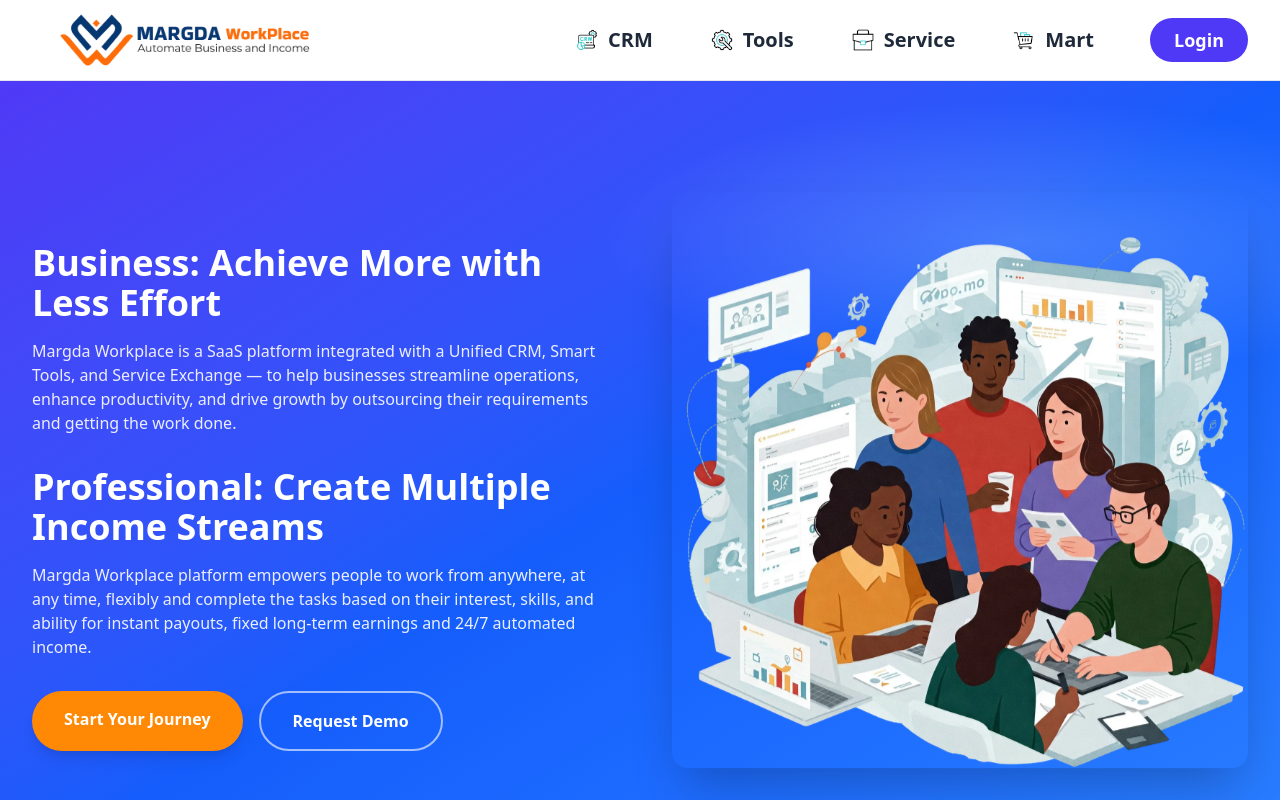
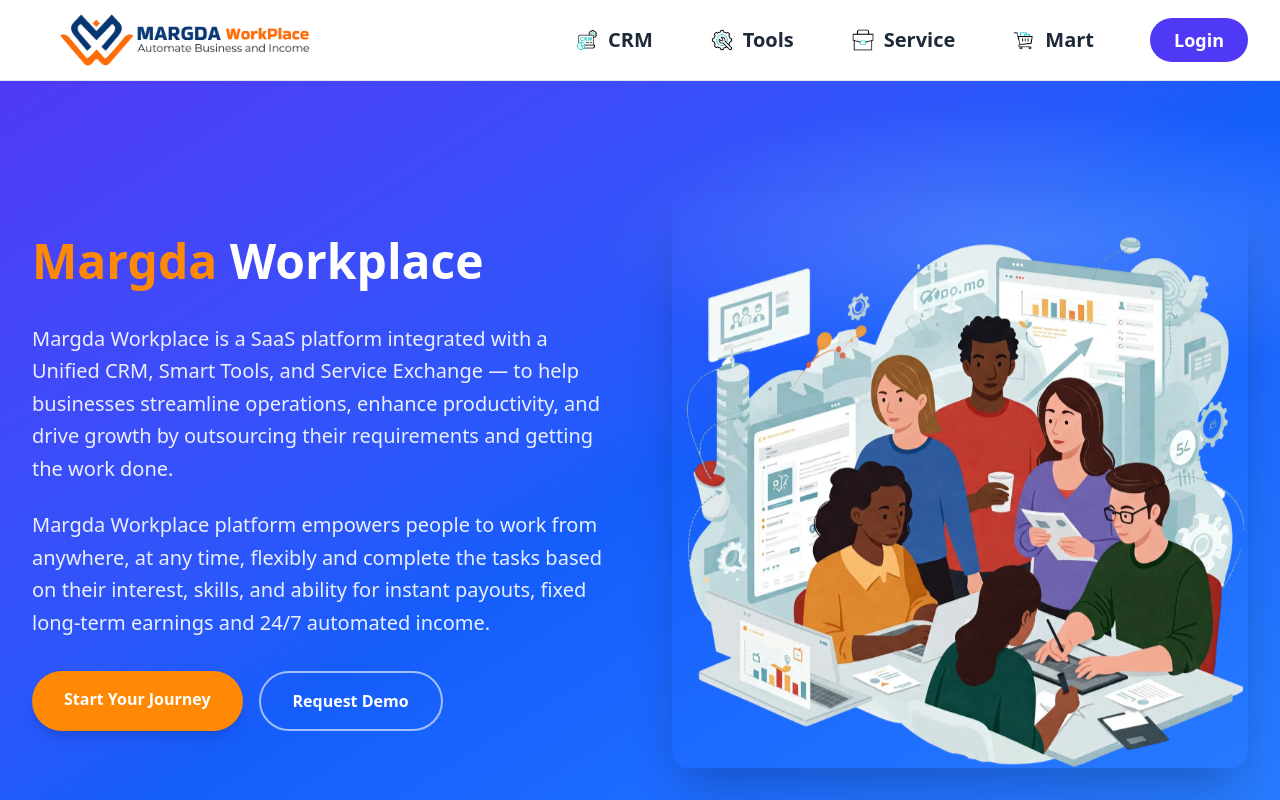
Before and after one commit to margda-workplace/margda, a Next.js app: page / in a window 1280 px wide. Shown: the top 800 px of the page. Built offline with nearby package versions, Linux system fonts and the light colour scheme.

Commit message:
changed the hero section

```diff
--- a/src/app/components/banner.js
+++ b/src/app/components/banner.js
@@ -11,55 +11,41 @@
       <div className="max-w-7xl mx-auto px-6 md:px-8 py-20 md:py-28 relative">
         <div className="grid grid-cols-1 lg:grid-cols-2 gap-12 items-center">
           {/* Text Content */}
-          <div>
-            {/* <motion.h1
-              initial={{ opacity: 0, y: 15 }}
-              animate={{ opacity: 1, y: 0 }}
-              transition={{ duration: 0.6 }}
-              className="text-4xl md:text-5xl lg:text-6xl font-extrabold leading-tight"
-            >
-              <span className="text-orange-300">Margda Workplace</span> - One Platform for Everything
-            </motion.h1> */}
-
+          <div className="space-y-8">
             <motion.h2
               initial={{ opacity: 0, y: 15 }}
               animate={{ opacity: 1, y: 0 }}
               transition={{ duration: 0.8, delay: 0.1 }}
-              className="mt-8 text-4xl font-bold"
+              className="text-5xl font-bold leading-tight"
             >
-              Business: Achieve More with Less Effort
+              <span className="text-orange-400">Margda</span> Workplace
             </motion.h2>
+
+            <div className="space-y-6">
               <motion.p
                 initial={{ opacity: 0, y: 15 }}
                 animate={{ opacity: 1, y: 0 }}
                 transition={{ duration: 0.8, delay: 0.2 }}
-              className="mt-4 text-white/90 max-w-xl"
+                className="text-white/90 max-w-xl text-xl leading-relaxed"
               >
                 Margda Workplace is a SaaS platform integrated with a Unified CRM, Smart Tools, and Service Exchange — to help businesses streamline operations, enhance productivity, and drive growth by outsourcing their requirements and getting the work done.
               </motion.p>
 
-            <motion.h2
-              initial={{ opacity: 0, y: 15 }}
-              animate={{ opacity: 1, y: 0 }}
-              transition={{ duration: 0.8, delay: 0.3 }}
-              className="mt-8 text-4xl font-bold"
-            >
-              Professional: Create Multiple Income Streams
-            </motion.h2>
               <motion.p
                 initial={{ opacity: 0, y: 15 }}
                 animate={{ opacity: 1, y: 0 }}
                 transition={{ duration: 0.8, delay: 0.4 }}
-              className="mt-4 text-white/90 max-w-xl"
+                className="text-white/90 max-w-xl text-xl leading-relaxed"
               >
-              Margda Workplace platform empowers people to work from anywhere, at any time, flexibly and complete the tasks based on their interest, skills, and ability for instant payouts, fixed long-term earnings and  24/7 automated income.
+                Margda Workplace platform empowers people to work from anywhere, at any time, flexibly and complete the tasks based on their interest, skills, and ability for instant payouts, fixed long-term earnings and 24/7 automated income.
               </motion.p>
+            </div>
 
             <motion.div
               initial={{ opacity: 0, y: 15 }}
               animate={{ opacity: 1, y: 0 }}
               transition={{ duration: 0.8, delay: 0.5 }}
-              className="mt-8 flex flex-wrap gap-4"
+              className="flex flex-wrap gap-4"
             >
               <Link
                 href="/login"
@@ -74,15 +60,6 @@
                 Request Demo
               </Link>
             </motion.div>
-
-            {/* <motion.div
-              initial={{ opacity: 0 }}
-              animate={{ opacity: 1 }}
-              transition={{ duration: 0.8, delay: 0.6 }}
-              className="mt-6 text-sm text-white/80"
-            >
-              ✨ No setup fees • 🌐 Works in your browser • 📈 Scales with your needs
-            </motion.div> */}
           </div>
 
           {/* Visual */}
--- a/src/app/page.js
+++ b/src/app/page.js
@@ -8,7 +8,7 @@
 
 import Navbar from "./components/navbar"; // rewritten below
 import Banner from "./components/banner"; // rewritten below
-import Footer from "./components/footer"; // your existing footer
+import Footer from "./components/footer"; // existing footer
 import CommunicationCard from "./components/CommunicationCards"; // keep as-is
 
 import {
```
Lines whose indentation alone changed are shown as unchanged.
